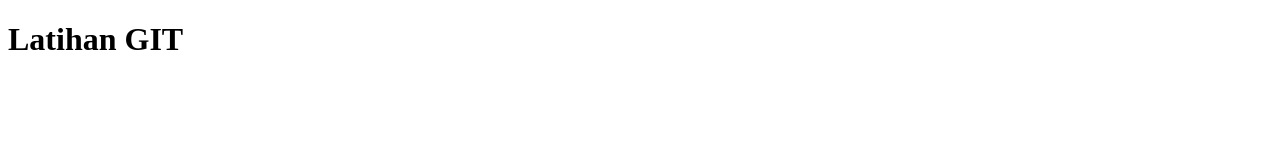
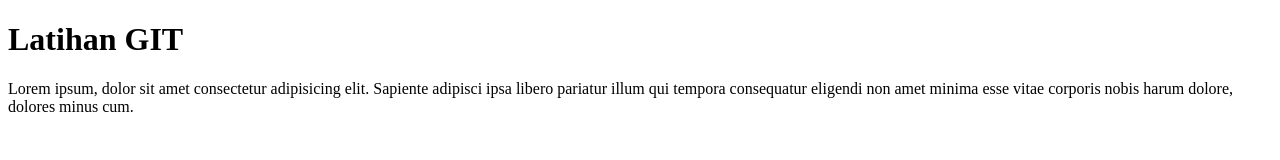
Before and after one commit to uswatunnursholihah/git-camp404, a plain HTML site: page index.html in a window 1280 px wide. Drawn offline with Linux system fonts and the light colour scheme.

Commit message:
menambahkan paragraf

```diff
--- a/index.html
+++ b/index.html
@@ -8,5 +8,6 @@
 </head>
 <body>
     <h1>Latihan GIT</h1>
+    <p>Lorem ipsum, dolor sit amet consectetur adipisicing elit. Sapiente adipisci ipsa libero pariatur illum qui tempora consequatur eligendi non amet minima esse vitae corporis nobis harum dolore, dolores minus cum.</p>
 </body>
 </html>
```
